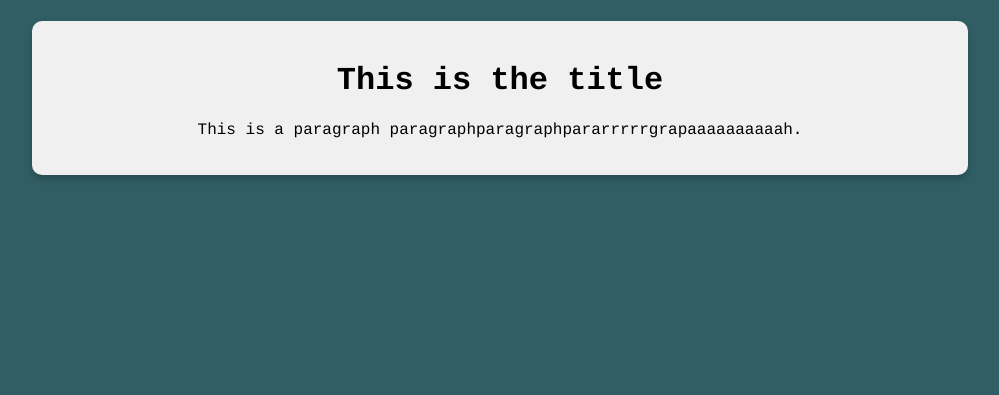
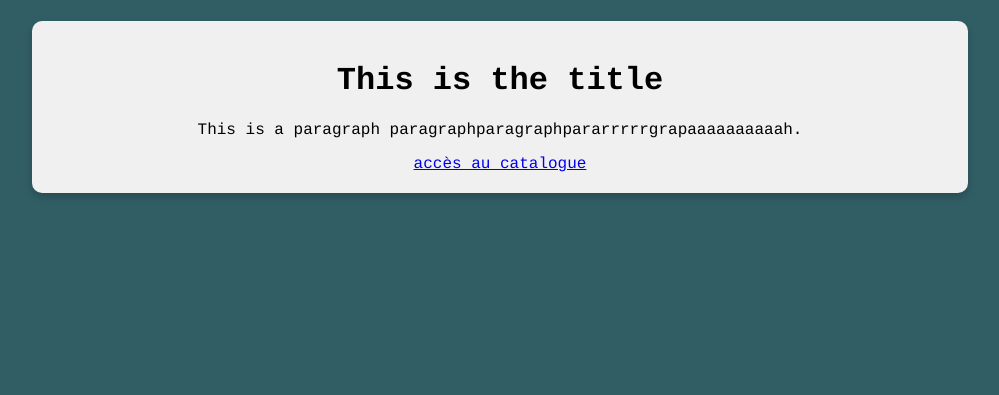
Before and after one commit to MeXam84/R209-PHP_SQL, a PHP site: page /main.php in a window 1280 px wide. Shown: the part 79-474 px from the top of the page, without its empty margins (140-1139 px from the left). Run offline with PHP 8.4, Linux system fonts and the light colour scheme.

Commit message:
mofif mineur

```diff
--- a/site/main.php
+++ b/site/main.php
@@ -35,6 +35,7 @@
       This is the title
     </h1>
     <p>This is a paragraph paragraphparagraphpararrrrrgrapaaaaaaaaaah.</p>
+    <a href="catalogue.php">accès au catalogue</a>
 
   </div>
 </div>
```
